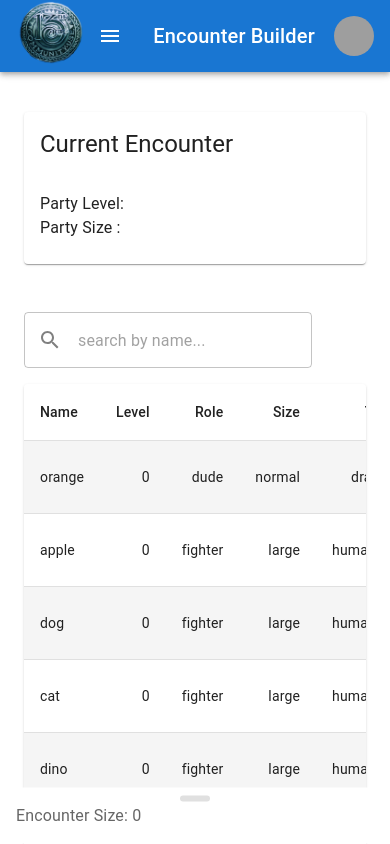
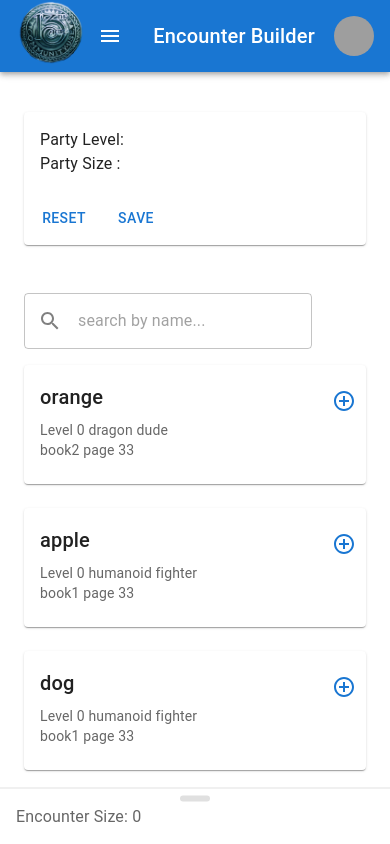
Before and after one commit to ryan396/encounter-builder-ui, a React (Create React App) app: page / in a window 390 px wide. Shown: the top 844 px of the page. Built offline with nearby package versions, Linux system fonts and the light colour scheme; grey boxes are pictures that could not be loaded.

Commit message:
responsive changes

```diff
--- a/src/App.tsx
+++ b/src/App.tsx
@@ -4,11 +4,13 @@ import Layout from "./layout";
 import EncounterCreation from "./pages/EncounterCreation";
 import EncounterList from "./pages/EncounterList";
 import { EncounterCreationProvider } from "./context/EncounterCreationContext";
+import { AlertContextProvider } from "./context/AlertContext";
 
 function App() {
   return (
     <div className="App">
       <BrowserRouter>
+        <AlertContextProvider>
           <EncounterCreationProvider>
             <Layout />
             <Routes>
@@ -16,6 +18,7 @@ function App() {
               <Route path="/encounterList" element={<EncounterList />} />
             </Routes>
           </EncounterCreationProvider>
+        </AlertContextProvider>
       </BrowserRouter>
     </div>
   );
--- a/src/components/MobileDrawer/MobileDrawer.tsx
+++ b/src/components/MobileDrawer/MobileDrawer.tsx
@@ -4,6 +4,7 @@ import { styled } from "@mui/material/styles";
 import CssBaseline from "@mui/material/CssBaseline";
 import { grey } from "@mui/material/colors";
 import Box from "@mui/material/Box";
+import Divider from "@mui/material/Divider";
 import Typography from "@mui/material/Typography";
 import SwipeableDrawer from "@mui/material/SwipeableDrawer";
 
@@ -45,6 +46,7 @@ const MobileDrawer = ({ children, message }: any) => {
           },
         }}
       />
+
       <SwipeableDrawer
         anchor="bottom"
         open={open}
@@ -67,6 +69,7 @@ const MobileDrawer = ({ children, message }: any) => {
             left: 0,
           }}
         >
+          <Divider></Divider>
           <Puller />
           <Typography sx={{ p: 2, color: "text.secondary" }}>
             {message}
--- /dev/null
+++ b/src/context/AlertContext.tsx
@@ -0,0 +1,60 @@
+import React, { createContext, useState } from "react";
+import { Button, IconButton, Snackbar } from "@mui/material";
+import CloseIcon from "@mui/icons-material/Close";
+
+const AlertContext = createContext({ openAlert: (message: string) => {} });
+const AlertContextProvider = ({ children }: any) => {
+  const [open, setOpen] = useState<boolean>(false);
+  const [alertMessage, setAlertMessage] = useState<string>("");
+
+  const openAlert = (message: string) => {
+    setAlertMessage(message);
+    setOpen(true);
+  };
+
+  const handleClose = (
+    event: React.SyntheticEvent | Event,
+    reason?: string
+  ) => {
+    if (reason === "clickaway") {
+      return;
+    }
+    setOpen(false);
+  };
+
+  const action = (
+    <React.Fragment>
+      <Button color="secondary" size="small" onClick={handleClose}>
+        UNDO
+      </Button>
+      <IconButton
+        size="small"
+        aria-label="close"
+        color="inherit"
+        onClick={handleClose}
+      >
+        <CloseIcon fontSize="small" />
+      </IconButton>
+    </React.Fragment>
+  );
+
+  return (
+    <AlertContext.Provider
+      value={{
+        openAlert,
+      }}
+    >
+      <Snackbar
+        sx={{ ml: "auto", mr: "auto" }}
+        open={open}
+        autoHideDuration={3000}
+        onClose={handleClose}
+        message={alertMessage}
+        action={action}
+      />
+      {children}
+    </AlertContext.Provider>
+  );
+};
+
+export { AlertContext, AlertContextProvider };
--- a/src/pages/EncounterCreation/EncounterCreation.tsx
+++ b/src/pages/EncounterCreation/EncounterCreation.tsx
@@ -6,6 +6,8 @@ import {
   CardHeader,
   CardContent,
   Typography,
+  CardActions,
+  Button,
 } from "@mui/material";
 import { useState, useContext } from "react";
 import MonsterTable from "./MonsterTable";
@@ -15,12 +17,15 @@ import Monster from "../../types/Monster";
 import MonsterCards from "./MonsterCards";
 import { EncounterCreationContext } from "../../context/EncounterCreationContext";
 import MobileDrawer from "../../components/MobileDrawer";
+import MonsterTableCollapse from "./MonsterTableCollapse";
+import { AlertContext } from "../../context/AlertContext";
 
 const initialState = monsters;
 
 const EncounterCreation = () => {
   const [rows, setRows] = useState<Monster[]>(initialState);
-  const { state } = useContext(EncounterCreationContext);
+  const { state, dispatch } = useContext(EncounterCreationContext);
+  const { openAlert } = useContext(AlertContext);
 
   const requestSearch = (searchedVal: string) => {
     if (searchedVal) {
@@ -33,8 +38,6 @@ const EncounterCreation = () => {
     }
   };
 
-  console.log(state);
-
   return (
     <Grid
       container
@@ -44,16 +47,33 @@ const EncounterCreation = () => {
     >
       <Grid item lg={6} xs={12}>
         <Card sx={{ textAlign: "left", mb: 3 }}>
-          <CardHeader title="Current Encounter" />
           <CardContent>
             <Typography>Party Level:</Typography>
             <Typography>Party Size :</Typography>
           </CardContent>
+          <CardActions>
+            <Button
+              onClick={() => {
+                dispatch({ type: "reset" });
+                openAlert("Encounter reset");
+              }}
+            >
+              Reset
+            </Button>
+            <Button
+              onClick={() => {
+                // dispatch({ type: "reset" });
+                openAlert("Encounter saved");
+              }}
+            >
+              Save
+            </Button>
+          </CardActions>
         </Card>
-        <Hidden mdDown>
+        <Hidden lgDown>
           <MonsterCards />
         </Hidden>
-        <Hidden mdUp>
+        <Hidden lgUp>
           <MobileDrawer message={`Encounter Size: ${state.encounter.length}`}>
             <MonsterCards />
           </MobileDrawer>
@@ -69,7 +89,12 @@ const EncounterCreation = () => {
             }}
             onChange={(e) => requestSearch(e.target.value)}
           />
-          <MonsterTable monsters={rows} />
+          <Hidden smDown>
+            <MonsterTable monsters={rows} />
+          </Hidden>
+          <Hidden smUp>
+            <MonsterTableCollapse monsters={rows} />
+          </Hidden>
         </Grid>
       </Grid>
     </Grid>
--- a/src/pages/EncounterCreation/MonsterTableCollapse.tsx
+++ b/src/pages/EncounterCreation/MonsterTableCollapse.tsx
@@ -2,21 +2,24 @@ import Monster from "../../types/Monster";
 import {
   Box,
   Card,
-  Button,
+  IconButton,
   CardContent,
   CardActions,
   Grid,
   Typography,
 } from "@mui/material";
-import React from "react";
+import React, { useContext } from "react";
+import { EncounterCreationContext } from "../../context/EncounterCreationContext";
+import AddCircleOutlineIcon from "@mui/icons-material/AddCircleOutline";
 
 interface Props {
   monsters: Monster[];
 }
 const MonsterTableCollapse = ({ monsters }: Props) => {
+  const { dispatch } = useContext(EncounterCreationContext);
   return (
     <>
-      <Grid container spacing={3}>
+      <Grid container spacing={3} sx={{ mb: 10 }}>
         {monsters.map((monster: Monster) => {
           return (
             <React.Fragment key={monster.name}>
@@ -25,7 +28,7 @@ const MonsterTableCollapse = ({ monsters }: Props) => {
                   <Card>
                     <CardContent>
                       <Grid container>
-                        <Grid item xs={8}>
+                        <Grid item xs={11}>
                           <Typography gutterBottom variant="h6" component="div">
                             {monster.name}
                           </Typography>
@@ -36,11 +39,20 @@ const MonsterTableCollapse = ({ monsters }: Props) => {
                             {`${monster.source} page ${monster.page}`}
                           </Typography>
                         </Grid>
+                        <Grid item xs={1}>
+                          <IconButton
+                            color="primary"
+                            aria-label="add monster"
+                            component="span"
+                            onClick={() =>
+                              dispatch({ type: "addMonster", payload: monster })
+                            }
+                          >
+                            <AddCircleOutlineIcon />
+                          </IconButton>
+                        </Grid>
                       </Grid>
                     </CardContent>
-                    <CardActions>
-                      <Button size="small">Add</Button>
-                    </CardActions>
                   </Card>
                 </Box>
               </Grid>
```
Lines whose indentation alone changed are shown as unchanged.
